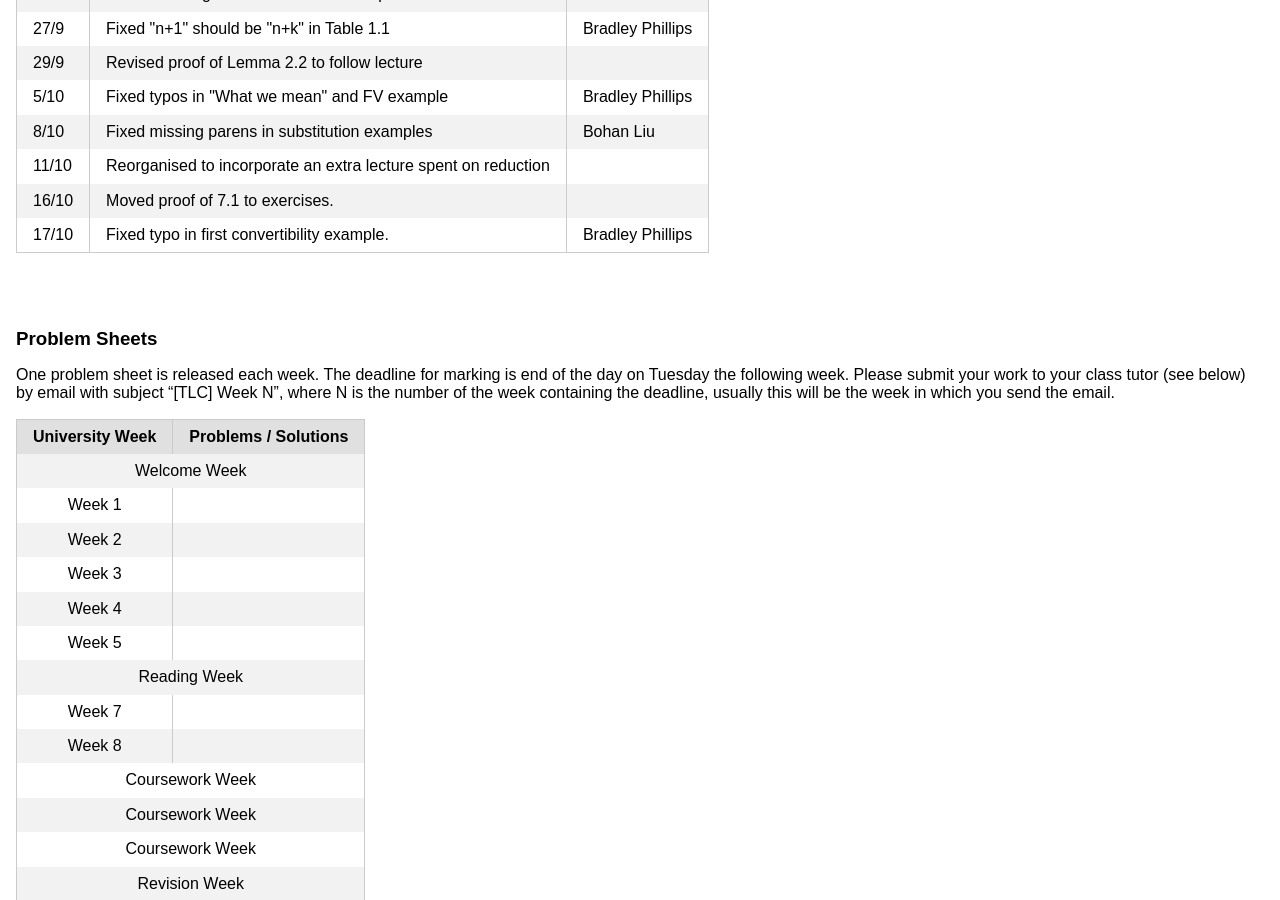
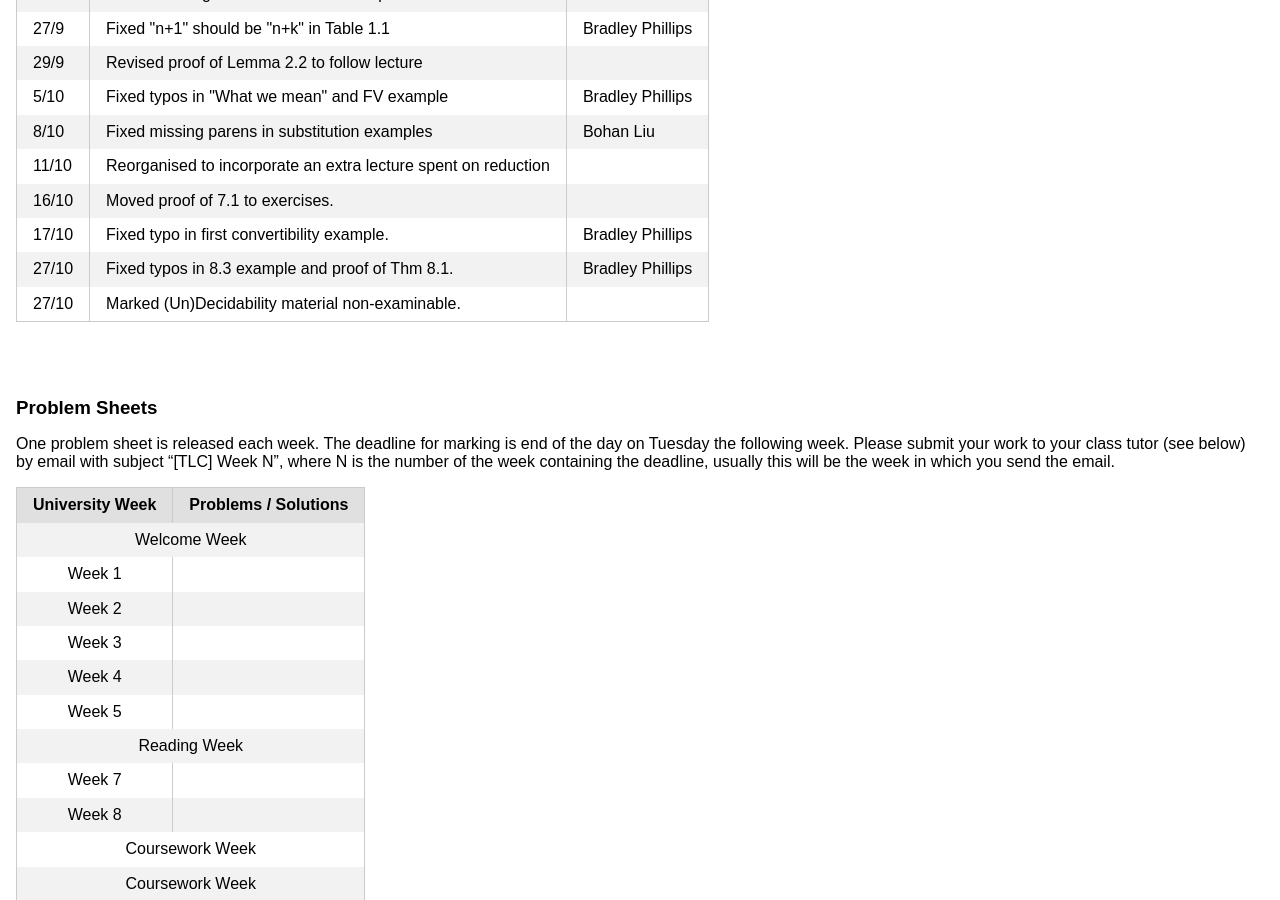
Before and after one commit to uob-coms30040/uob-coms30040.github.io, a Jekyll site: the page built from welcome.md, in a window 1280 px wide and 900 px high, scrolled down 1118 px. Built offline with Jekyll 4.4.1, drawn with Linux system fonts in a browser that asks for light colours; nearby versions of some CDN libraries.

Commit message:
changelog

```diff
--- a/welcome.md
+++ b/welcome.md
@@ -52,6 +52,8 @@ Outside of lectures and classes, if you have any questions about the material, t
     <tr><td>11/10</td><td>Reorganised to incorporate an extra lecture spent on reduction</td><td></td></tr>
     <tr><td>16/10</td><td>Moved proof of 7.1 to exercises.</td><td></td></tr>
     <tr><td>17/10</td><td>Fixed typo in first convertibility example.</td><td>Bradley Phillips</td></tr>
+    <tr><td>27/10</td><td>Fixed typos in 8.3 example and proof of Thm 8.1.</td><td>Bradley Phillips</td></tr>
+    <tr><td>27/10</td><td>Marked (Un)Decidability material non-examinable.</td><td></td></tr>
   </tbody>
   </table>
 
```
